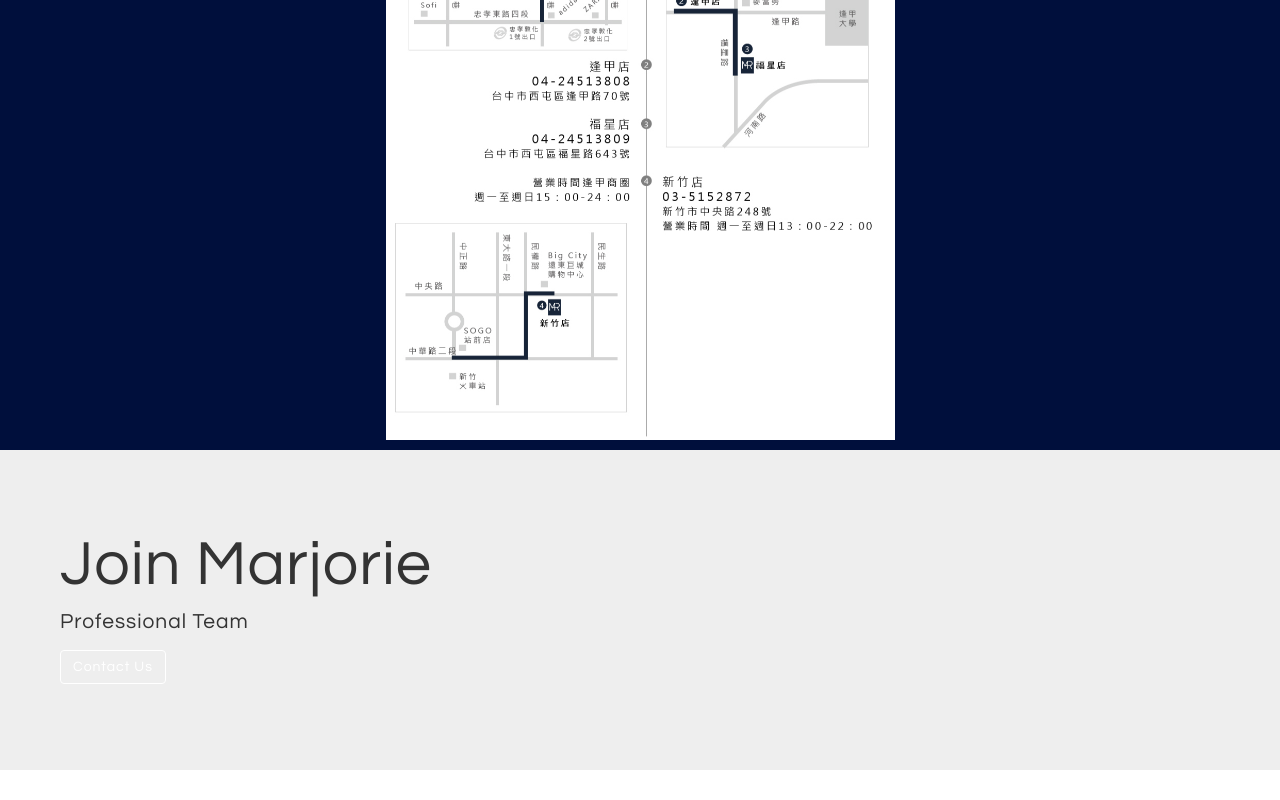
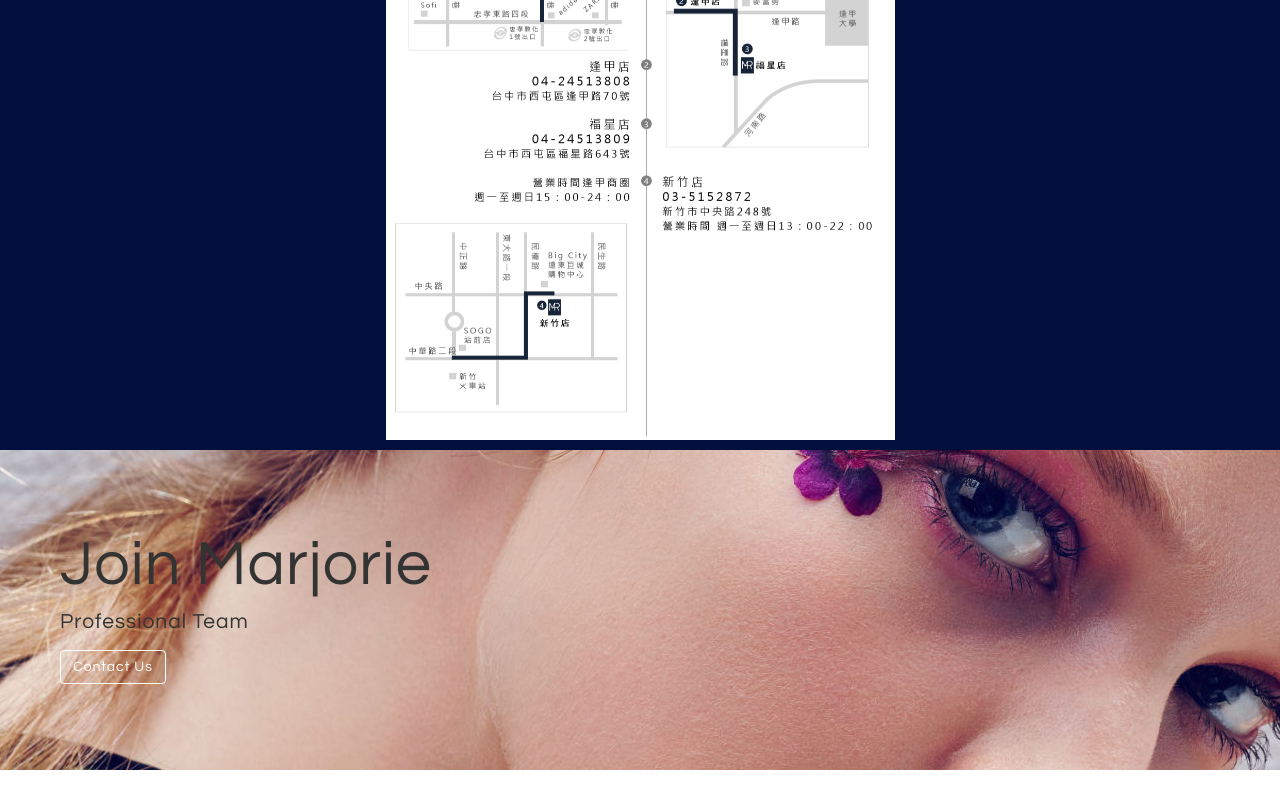
Before and after one commit to sorrow31812/MYRWD1, a plain HTML site: page index.html in a window 1280 px wide. Shown: the part 1967-2767 px from the top of the page. Drawn offline with nearby package versions, Linux system fonts and the light colour scheme.

Commit message:
Update MyRWDStyle1.css

```diff
--- a/Content/MyRWDStyle1.css
+++ b/Content/MyRWDStyle1.css
@@ -3,7 +3,7 @@ body {
 
 .MyJumBack {
     padding:60px;
-    background-image:url(.../IU/beauty/p007.jpg);
+    background-image:url(../IU/beauty/p007.jpg);
     background-position:-10px,0px;
     width:100vw;
     height:40vh;
```
